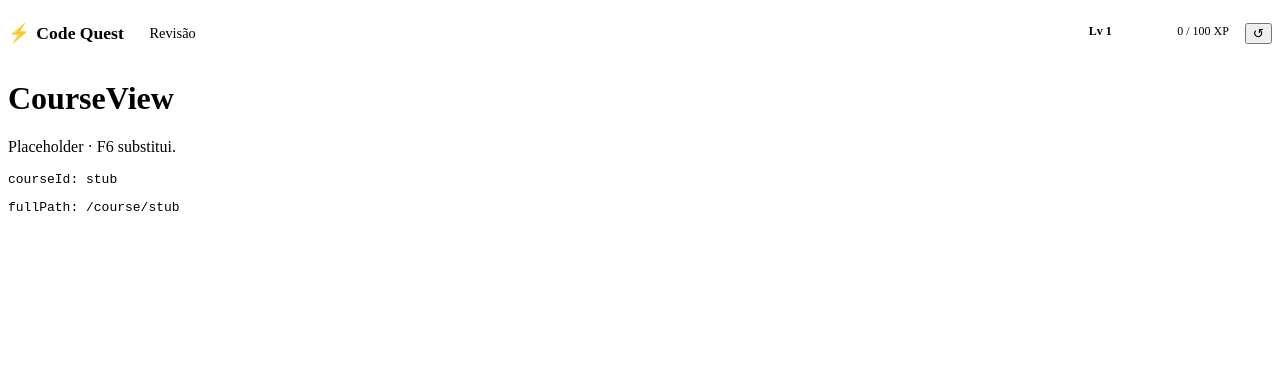
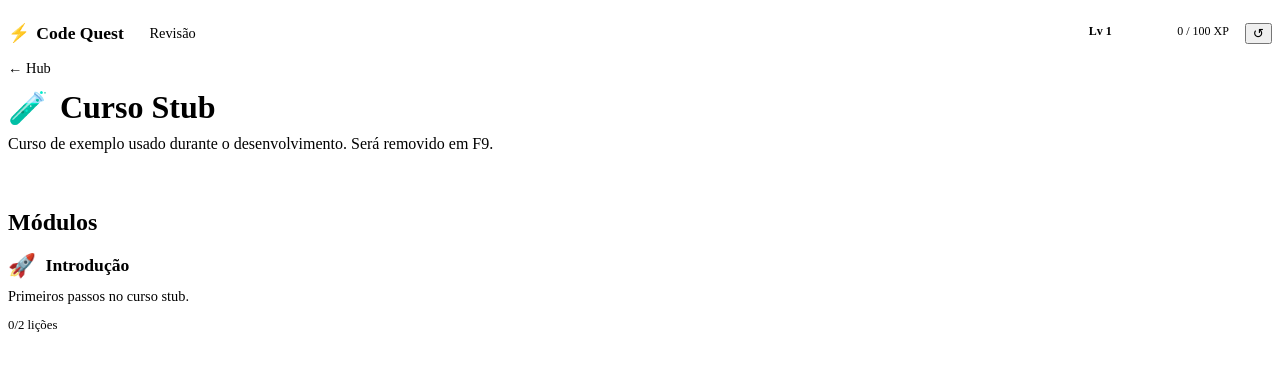
Before and after one commit to fullstackgabe/codequest, a Vue app: page /course/stub in a window 1280 px wide. Shown: the top 370 px of the page. Built offline with nearby package versions, Linux system fonts and the light colour scheme; the HTML template or start-up script is replaced by a standard one.

Commit message:
feat(course): CourseView with module list + progressive unlock

```diff
--- a/src/views/CourseView.vue
+++ b/src/views/CourseView.vue
@@ -1,17 +1,127 @@
 <script setup lang="ts">
-import { useRoute } from 'vue-router'
+import { computed, toRef } from 'vue'
+import { RouterLink, useRoute } from 'vue-router'
+import { useCourse } from '@/composables/useCourse'
+import { useUnlockMap } from '@/composables/useUnlockMap'
+import { useCourseProgressStore } from '@/stores/courseProgress'
+import ModuleCard from '@/components/course/ModuleCard.vue'
+import type { Module } from '@/types/module'
 
 const route = useRoute()
-// Placeholder — F6 (Course detail) substitui com lista de módulos do curso.
+const courseIdRef = toRef(() => String(route.params.courseId ?? ''))
+const { course, notFound } = useCourse(courseIdRef)
+
+const progress = useCourseProgressStore()
+
+function isModuleComplete(courseId: string, mod: Module): boolean {
+  if (mod.lessons.length === 0) return true
+  return mod.lessons.every((l) => progress.isLessonComplete(courseId, l.id))
+}
+
+const modulesRef = computed(() => course.value?.modules ?? [])
+
+const unlockedIndices = useUnlockMap<Module>(modulesRef, (mod) =>
+  isModuleComplete(courseIdRef.value, mod),
+)
 </script>
 
 <template>
   <div class="page">
     <div class="container">
-      <h1>CourseView</h1>
-      <p class="text-muted">Placeholder · F6 substitui.</p>
-      <pre>courseId: {{ route.params.courseId }}</pre>
-      <pre>fullPath: {{ route.fullPath }}</pre>
+      <div v-if="notFound" class="not-found">
+        <h1>Curso não encontrado</h1>
+        <p class="text-muted">O curso "{{ courseIdRef }}" não está registrado.</p>
+        <RouterLink to="/" class="btn btn-secondary">← Voltar pro hub</RouterLink>
+      </div>
+
+      <template v-else-if="course">
+        <header class="course-header">
+          <RouterLink to="/" class="course-header__back">← Hub</RouterLink>
+          <div class="course-header__title">
+            <span class="course-header__icon" :style="{ color: course.color }">
+              {{ course.icon }}
+            </span>
+            <h1>{{ course.title }}</h1>
+          </div>
+          <p class="course-header__description">{{ course.description }}</p>
+        </header>
+
+        <section class="course-modules">
+          <h2>Módulos</h2>
+          <div v-if="modulesRef.length === 0" class="empty-state">
+            Este curso ainda não tem módulos.
+          </div>
+          <div v-else class="course-modules__list">
+            <ModuleCard
+              v-for="(mod, idx) in modulesRef"
+              :key="mod.id"
+              :module="mod"
+              :course-id="courseIdRef"
+              :locked="!unlockedIndices.has(idx)"
+            />
+          </div>
+        </section>
+      </template>
     </div>
   </div>
 </template>
+
+<style scoped>
+.course-header {
+  margin-bottom: 2rem;
+  padding-bottom: 1.5rem;
+  border-bottom: 1px solid var(--border);
+}
+
+.course-header__back {
+  color: var(--text-muted);
+  text-decoration: none;
+  font-size: 0.9rem;
+}
+
+.course-header__back:hover {
+  color: var(--text);
+}
+
+.course-header__title {
+  display: flex;
+  align-items: center;
+  gap: 0.75rem;
+  margin-top: 0.75rem;
+}
+
+.course-header__icon {
+  font-size: 2rem;
+}
+
+.course-header__title h1 {
+  margin: 0;
+  font-size: 2rem;
+}
+
+.course-header__description {
+  color: var(--text-muted);
+  margin: 0.5rem 0 0;
+}
+
+.course-modules h2 {
+  margin: 0 0 1rem;
+}
+
+.course-modules__list {
+  display: grid;
+  grid-template-columns: repeat(auto-fit, minmax(280px, 1fr));
+  gap: 1rem;
+}
+
+.empty-state,
+.not-found {
+  text-align: center;
+  color: var(--text-muted);
+  padding: 2rem 0;
+}
+
+.not-found h1 {
+  margin-bottom: 0.5rem;
+}
+</style>
```
